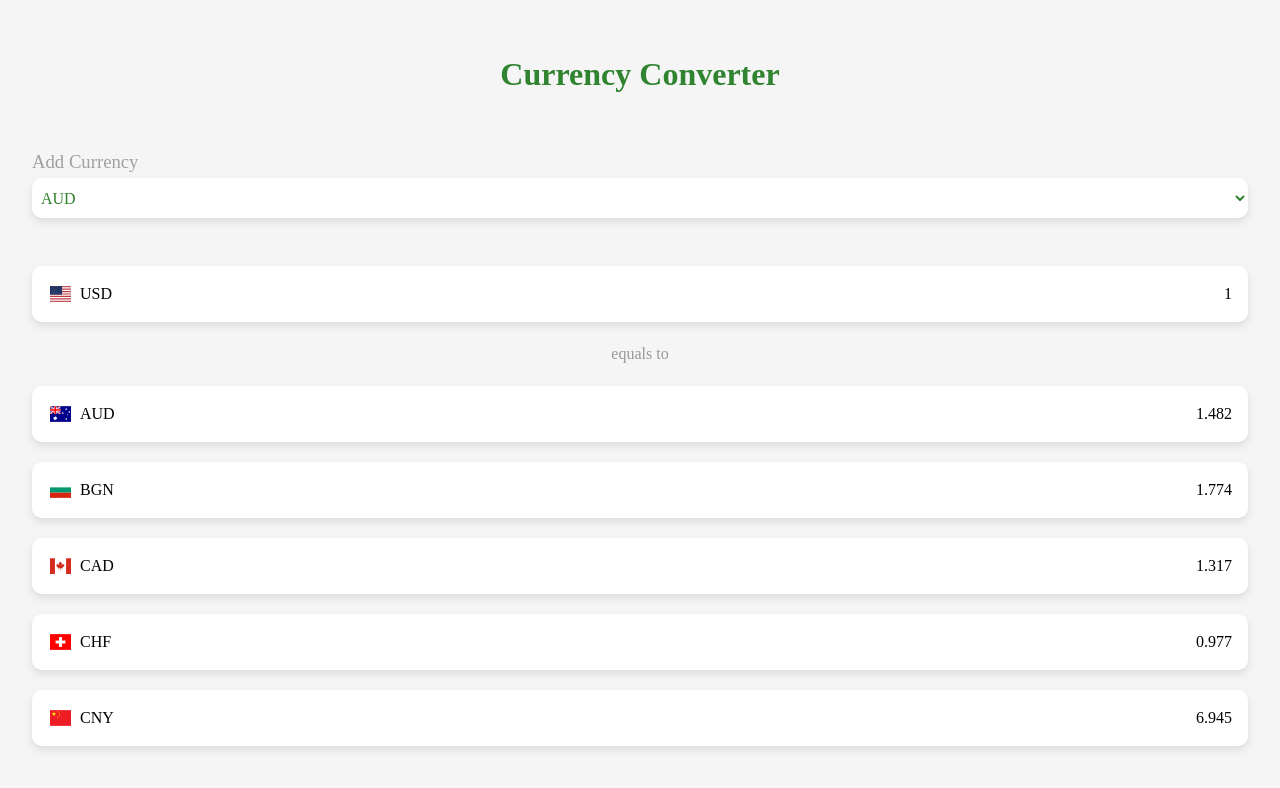
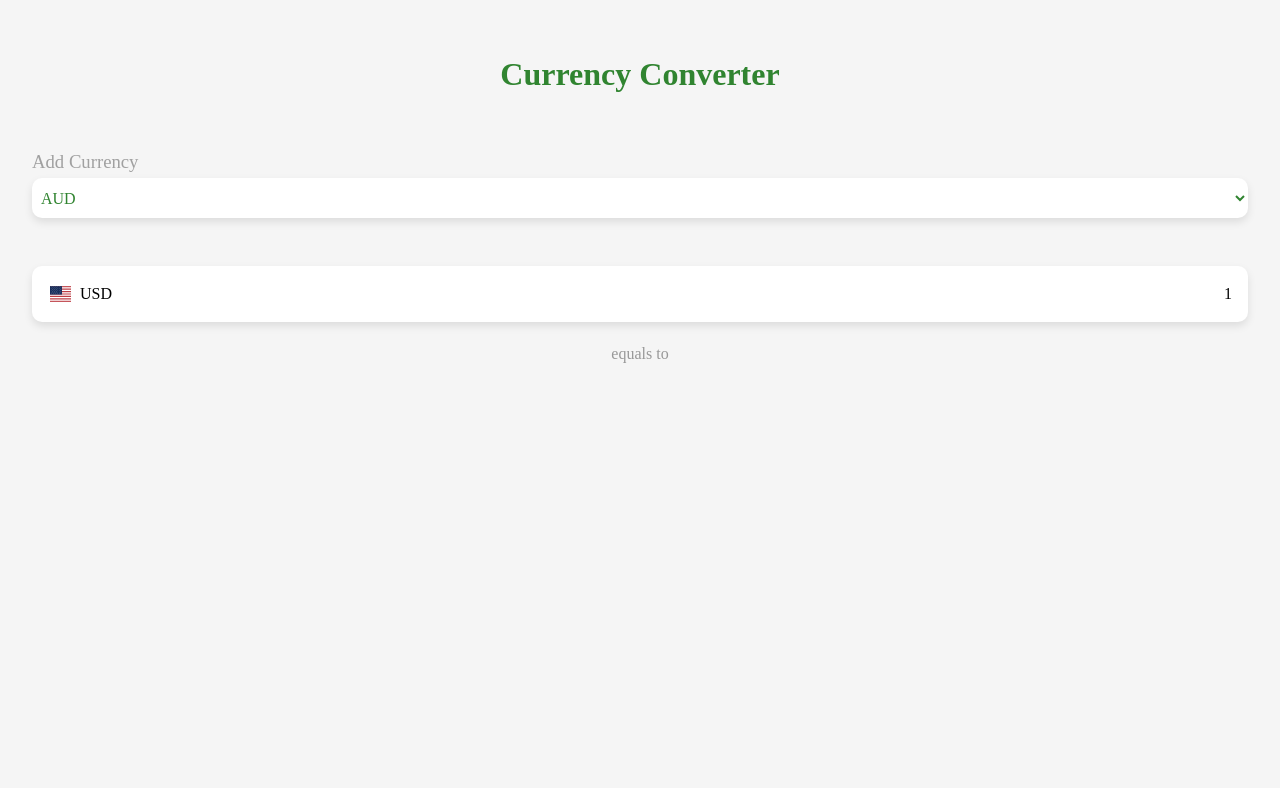
Before and after one commit to mfelipegs/curconv-vue, a Vue app: page / in a window 1280 px wide. Shown: the top 788 px of the page. Built offline with nearby package versions, Linux system fonts and the light colour scheme; a web font is replaced by a local one.

Commit message:
feat: computing when necessary (to selected currencies)

```diff
--- a/src/pages/ConverterHome.vue
+++ b/src/pages/ConverterHome.vue
@@ -1,13 +1,13 @@
 <template>
   <UIHeader />
   <main>
-    <SelectCurrency />
-    <MainConverterHome />
+    <SelectCurrency @currency-selected="handleCurrencySelected" />
+    <MainConverterHome :selectedCurrencies="selectedCurrencies" />
   </main>
 </template>
 
 <script>
-import { onMounted } from "vue";
+import { onMounted, ref } from "vue";
 
 import UIHeader from "../components/UI/Header.vue";
 import SelectCurrency from "./components/SelectCurrency.vue";
@@ -18,6 +18,7 @@ import { useCurrencyStore } from "@/stores/useCurrencyStore";
 export default {
   setup() {
     const curStore = useCurrencyStore();
+    const selectedCurrencies = ref([]);
 
     onMounted(() => {
       curStore.setExchangeData({
@@ -34,7 +35,13 @@ export default {
       });
     });
 
-    return {};
+    function handleCurrencySelected(currency) {
+      if (!selectedCurrencies.value.includes(currency)) {
+        selectedCurrencies.value.push(currency);
+      }
+    }
+
+    return { selectedCurrencies, handleCurrencySelected };
   },
   name: "ConverterHome",
   components: {
--- a/src/pages/components/MainConverterHome.vue
+++ b/src/pages/components/MainConverterHome.vue
@@ -15,10 +15,7 @@
 
       <p class="equals">equals to</p>
 
-      <Card
-        v-for="currency in Object.keys(conversionRates).slice(1)"
-        :key="currency"
-      >
+      <Card v-for="currency in uniqueSelectedCurrencies" :key="currency">
         <CurrencyItem :currencyCode="currency" />
         <p>{{ convertCurrency(currency) }}</p>
       </Card>
@@ -27,7 +24,7 @@
 </template>
 
 <script>
-import { ref } from "vue";
+import { ref, computed } from "vue";
 
 import Card from "@/components/UI/Card.vue";
 import CurrencyItem from "@/components/CurrencyItem.vue";
@@ -36,7 +33,14 @@ import { useCurrencyStore } from "@/stores/useCurrencyStore";
 import { storeToRefs } from "pinia";
 
 export default {
-  setup() {
+  props: {
+    selectedCurrencies: {
+      type: Array,
+      default: () => [],
+    },
+  },
+
+  setup(props) {
     const amount = ref(1);
     const isEditing = ref(false);
     const inputRef = ref(null);
@@ -54,7 +58,7 @@ export default {
     }
 
     const curStore = useCurrencyStore();
-    const { currencyList, conversionRates } = storeToRefs(curStore);
+    const { conversionRates } = storeToRefs(curStore);
 
     function convertCurrency(currency) {
       if (!conversionRates.value || !conversionRates.value[currency]) {
@@ -63,14 +67,17 @@ export default {
       return (amount.value * conversionRates.value[currency]).toFixed(3);
     }
 
+    const uniqueSelectedCurrencies = computed(() => [
+      ...new Set(props.selectedCurrencies),
+    ]);
+
     return {
       amount,
       isEditing,
       toggleEdit,
       inputRef,
-      currencyList,
+      uniqueSelectedCurrencies,
       convertCurrency,
-      conversionRates,
     };
   },
   name: "MainConverterHome",
--- a/src/pages/components/SelectCurrency.vue
+++ b/src/pages/components/SelectCurrency.vue
@@ -1,23 +1,31 @@
 <template>
-  <section v-if="currencyList.length">
+  <section v-if="availableCurrencies.length">
     <h3>Add Currency</h3>
-    <Select :options="currencyList.slice(1)" />
+    <Select :options="availableCurrencies" @change="addCurrency" />
   </section>
   <section v-else>Loading...</section>
 </template>
 
 <script>
+import { computed } from "vue";
+
 import Select from "@/components/UI/Select.vue";
 
 import { useCurrencyStore } from "@/stores/useCurrencyStore";
 import { storeToRefs } from "pinia";
 
 export default {
-  setup() {
+  setup(props, { emit }) {
     const curStore = useCurrencyStore();
     const { currencyList } = storeToRefs(curStore);
 
-    return { currencyList };
+    const availableCurrencies = computed(() => currencyList.value.slice(1));
+
+    function addCurrency(event) {
+      emit("currency-selected", event.target.value);
+    }
+
+    return { availableCurrencies, addCurrency };
   },
   name: "SelectCurrency",
   components: {
```
